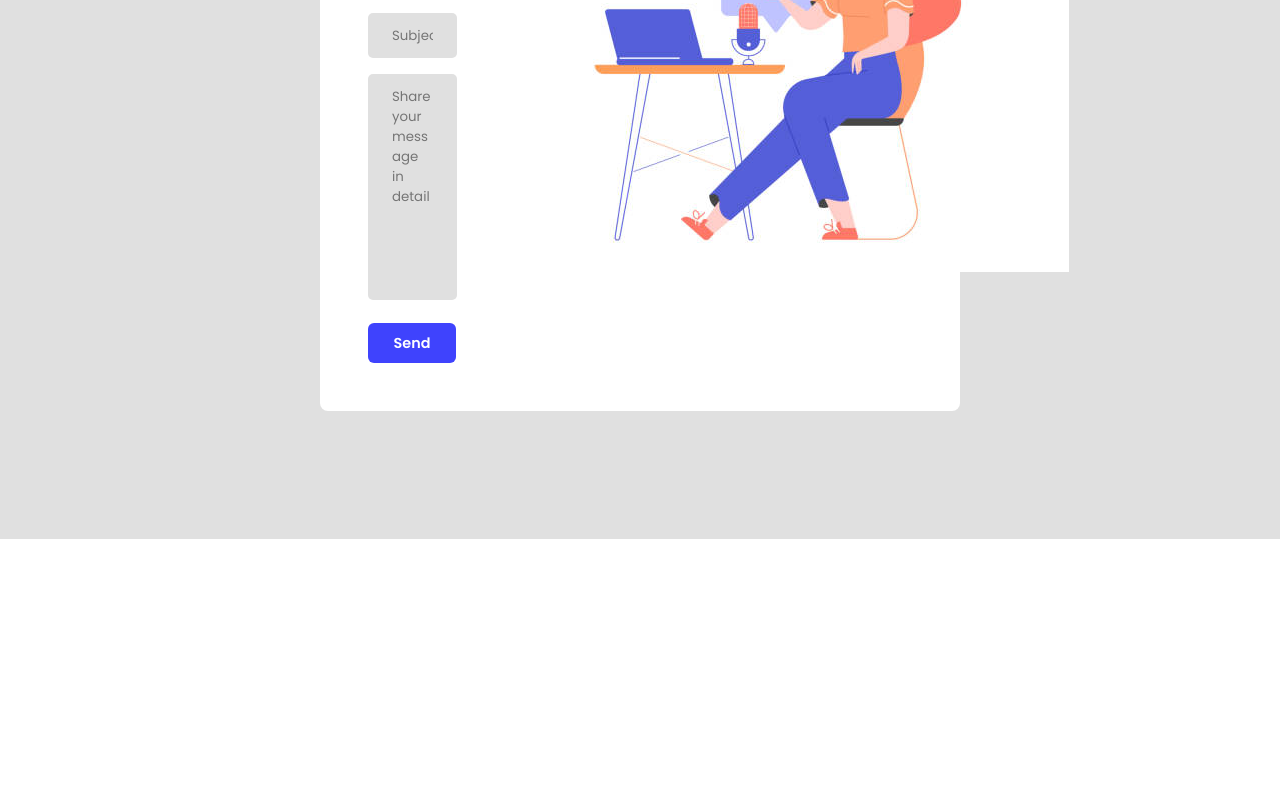
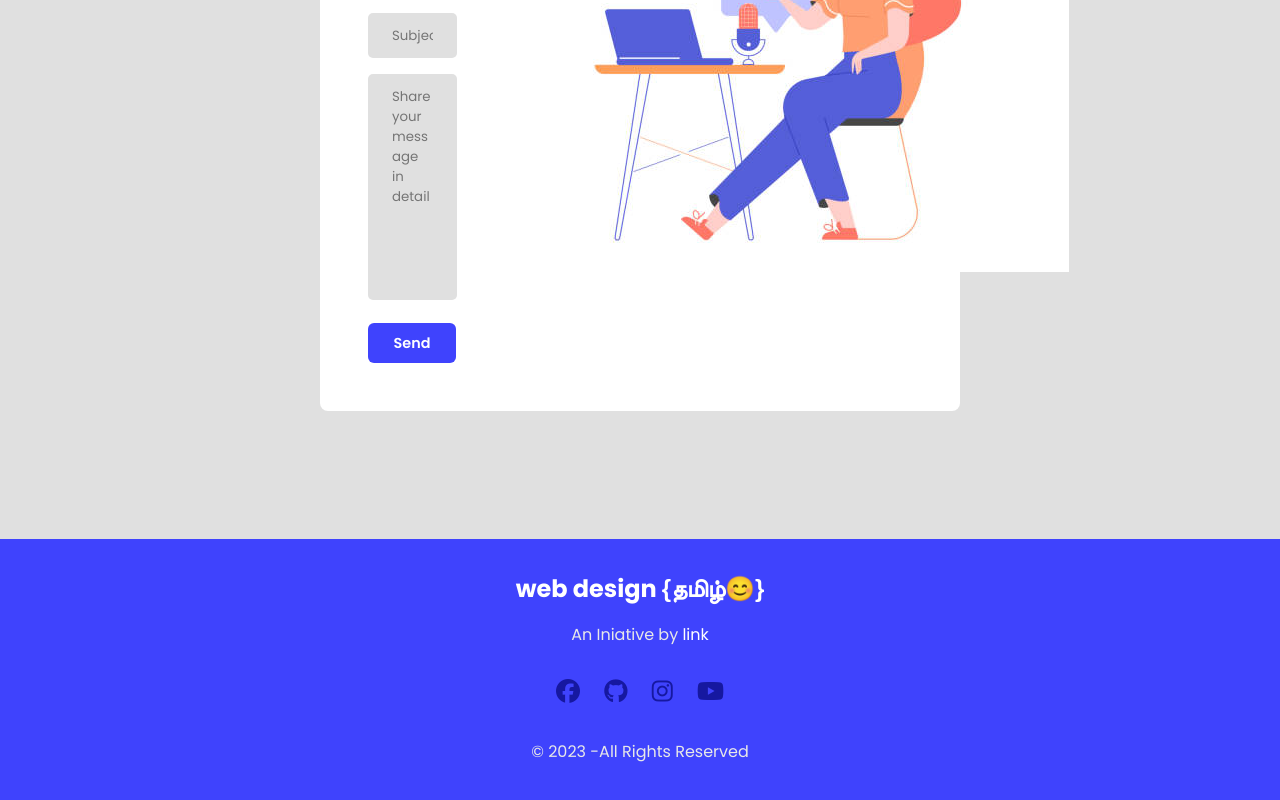
Before and after one commit to M-ARUNACHALAM/web-design, a plain HTML site: page index.html in a window 1280 px wide. Shown: the part 5037-5837 px from the top of the page. Before the commit the page ends 5576 px from the top, so only its background shows below. Drawn offline with Linux system fonts and the light colour scheme; a web font is replaced by a local one.

Commit message:
feature.footer

```diff
--- /dev/null
+++ b/assets/scss/layouts/_footer.scss
@@ -0,0 +1,24 @@
+@use "../abstract/functions" as func;
+footer{
+    padding: 2rem 0;
+    background-color: func.theme-colors();
+    color: white;
+    text-align: center;
+    p{
+        color: #e8e8e8;
+    }
+    a{
+        color: white;
+        &:hover{
+            text-shadow: 2px 2px 10px #000;
+        }
+    }.social-icons>a>i{
+        transition: 500ms;
+        font-size: 1.5rem;
+        padding: 0 10px;
+        color: #1618a0;
+        &:hover{
+            color: #e8e8e8;
+        }
+    }
+}
--- a/assets/scss/main.scss
+++ b/assets/scss/main.scss
@@ -12,6 +12,7 @@
 //layouts
 @import "./layouts/header";
 @import "./layouts/background_element";
+@import "./layouts/footer";
 
 //utilites
 @import "./utilities/animation";
@@ -26,6 +27,7 @@
 @import "./pages/contact";
 
 
+
 .mt-5{
     margin-top: 5rem;
 }
--- a/assets/scss/pages/_roadmap.scss
+++ b/assets/scss/pages/_roadmap.scss
@@ -22,7 +22,7 @@
         filter: grayscale(100%);
         &:hover &-img::after{
             filter: grayscale(0);
-            animation: rotate-infinite 4000ms infinite;
+            animation: rotate-infinite 7000ms infinite;
         }
         &-img{
             position: relative;
--- a/index.html
+++ b/index.html
@@ -230,7 +230,21 @@
 
     <!-- start footer -->
 
-    <footer></footer>
+    <footer class="space-y-2">
+        <div>
+            <h2>web design <span class="font-ta">{தமிழ்😊}</span></h2>
+            <p class="mt-1">An Iniative by <a href="" target="_blank">link</a></p>
+        </div>
+        <div class="social-icons">
+            <a href=""><i class="fab fa-facebook" ></i></a>
+            <a href=""><i class="fab fa-github"></i></a>
+            <a href=""><i class="fab fa-instagram"></i></a>
+            <a href=""><i class="fab fa-youtube"></i></a>
+        </div>
+        <div>
+            <p>&copy; 2023 -All Rights Reserved</p>
+        </div>
+    </footer>
     <!-- end footer -->
 
 </body>
```
Also changed, not shown: assets/css/style.css, css/main.css, 2 other files.
